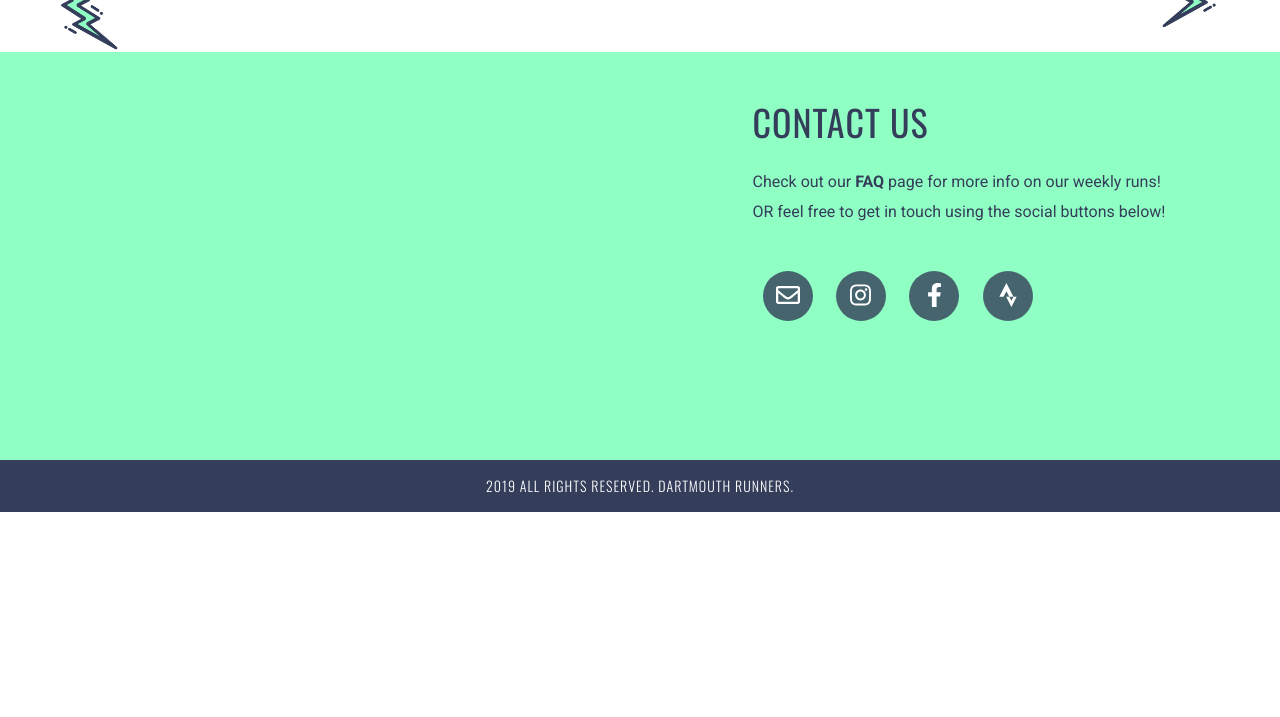
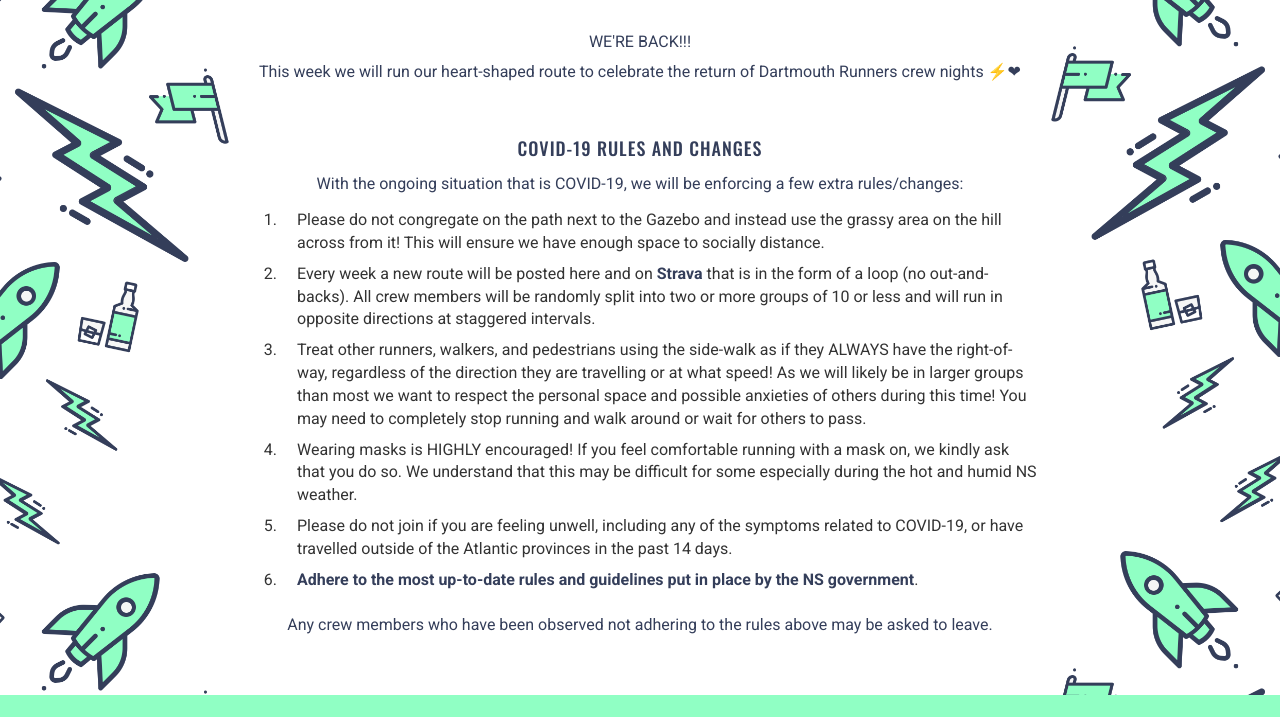
Before and after one commit to dartmouthrunners/dartmouthrunners.github.io, a plain HTML site: page schedule.html in a window 1280 px wide. Shown: the part 630-1347 px from the top of the page. Before the commit the page ends 1142 px from the top, so only its background shows below. Drawn offline with nearby package versions, Linux system fonts and the light colour scheme; some packages are replaced by stand-ins of ours; a script that the page names is missing.

Commit message:
added new rules section for COVID

```diff
--- a/css/style.css
+++ b/css/style.css
@@ -53,6 +53,17 @@ ul {
 	margin: 0;
 	padding: 0;
 }
+
+
+/* COVID RULES LIST */
+.covid-rules > ol > li {
+	text-align: left;
+	font-size: 16px;
+	padding-left: 1em;
+	padding-bottom: .5em;
+}
+
+
 
 /*-----------------*/
 /* Helper Elements */
--- a/schedule.html
+++ b/schedule.html
@@ -87,11 +87,9 @@
 	<div class="faq-section spad">
 		<div class="faq-overlay"></div>
 		<div class="container">
-			<!--
 			<div class="section-title dark">
 				<h2>This week's route</h2>
 			</div>
-			-->
 			<div class="faq-info" style="padding-top: 25px">
 				<h5 id="route-date"></h5>
 				<h3 id="route-name"></h3>
@@ -102,6 +100,32 @@
 			</div>
 			<div class="faq-info">
 				<p id="route-description"></p>
+				<br />
+				<div class="covid-rules">
+					<h3>COVID-19 Rules and Changes</h3>
+					<p>With the ongoing situation that is COVID-19, we will be enforcing a few extra rules/changes:</p>
+					<ol>
+						<li>
+							Please do not congregate on the path next to the Gazebo and instead use the grassy area on the hill across from it! This will ensure we have enough space to socially distance.
+						</li>
+						<li>
+							Every week a new route will be posted here and on <a href="https://www.strava.com/clubs/dartmouthrunners">Strava</a> that is in the form of a loop (no out-and-backs). All crew members will be randomly split into two or more groups of 10 or less and will run in opposite directions at staggered intervals.
+						</li>
+						<li>
+							Treat other runners, walkers, and pedestrians using the side-walk as if they ALWAYS have the right-of-way, regardless of the direction they are travelling or at what speed! As we will likely be in larger groups than most we want to respect the personal space and possible anxieties of others during this time! You may need to completely stop running and walk around or wait for others to pass.
+						</li>
+						<li>
+							Wearing masks is HIGHLY encouraged! If you feel comfortable running with a mask on, we kindly ask that you do so. We understand that this may be difficult for some especially during the hot and humid NS weather.
+						</li>
+						<li>
+							Please do not join if you are feeling unwell, including any of the symptoms related to COVID-19, or have travelled outside of the Atlantic provinces in the past 14 days.
+						</li>
+						<li>
+							<a href="https://novascotia.ca/coronavirus/">Adhere to the most up-to-date rules and guidelines put in place by the NS government</a>.
+						</li>
+					</ol>
+					<p>Any crew members who have been observed not adhering to the rules above may be asked to leave.</p>
+				</div>
 			</div>
 			<div class="faq-info" style="display: none">
 				<h3 id="strava-link" style="padding-top: 15px; padding-bottom: 25px"></h3>
```
